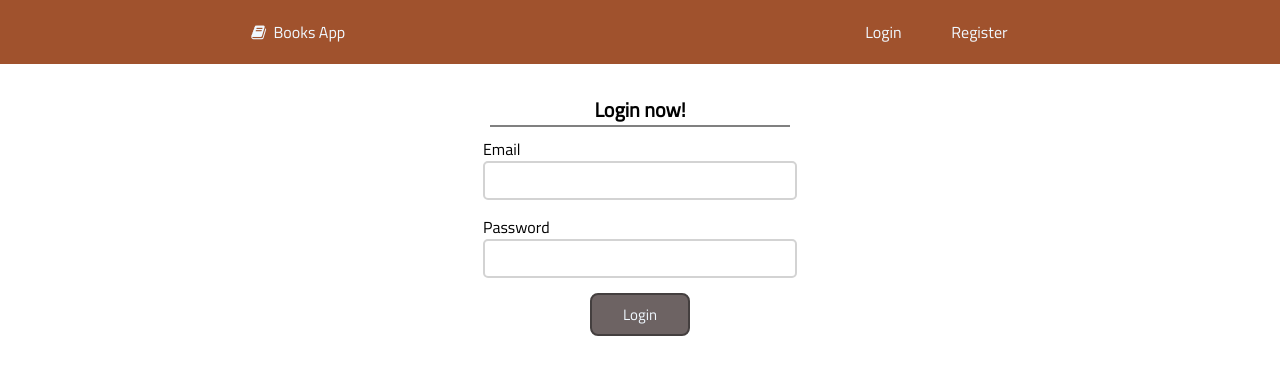
After one commit to kejbi/Books-App, a Flask app: page /login in a window 1280 px wide. The commit adds this page. Shown: the top 375 px of the page. Run offline with Flask 2, Linux system fonts and the light colour scheme.

Commit message:
Login added, db in register/login

```diff
--- a/booksapp/__init__.py
+++ b/booksapp/__init__.py
@@ -1,9 +1,13 @@
 from flask import Flask
 from flask_sqlalchemy import SQLAlchemy
+from flask_bcrypt import Bcrypt
+from flask_login import LoginManager
 
 app = Flask(__name__)
 app.config['SECRET_KEY'] = '5bb9cf80d3f02f9603bf70d8d4fa1d7017bf1e09a94e5935'
 app.config['SQLALCHEMY_DATABASE_URI'] = 'sqlite:///books.db'
 db = SQLAlchemy(app)
+bcrypt = Bcrypt(app)
+login_manager = LoginManager(app)
 
 from booksapp import routes
--- a/booksapp/forms.py
+++ b/booksapp/forms.py
@@ -1,6 +1,7 @@
 from flask_wtf import FlaskForm
 from wtforms import StringField, PasswordField, SubmitField
-from wtforms.validators import DataRequired, Length, Email, EqualTo
+from wtforms.validators import DataRequired, Length, Email, EqualTo, ValidationError
+from booksapp.models import User
 
 class RegistrationForm(FlaskForm):
     username = StringField('Username', validators=[DataRequired(), Length(min=2, max=25)])
@@ -9,6 +10,16 @@ class RegistrationForm(FlaskForm):
     confirm_password = PasswordField('Confirm Password', validators=[DataRequired(), EqualTo('password')])
     submit = SubmitField('Sign up')
 
+    def validate_username(self, username):
+        user = User.query.filter_by(username=username.data).first()
+        if user:
+            raise ValidationError('That username is taken.')
+
+    def validate_email(self, email):
+        user = User.query.filter_by(email=email.data).first()
+        if user:
+            raise ValidationError('That email is taken.')
+
 class LoginForm(FlaskForm):
     email = StringField('Email', validators=[DataRequired(), Email()])
     password = PasswordField('Password', validators=[DataRequired()])
--- a/booksapp/routes.py
+++ b/booksapp/routes.py
@@ -1,6 +1,8 @@
-from booksapp import app
-from flask import render_template, url_for, flash
-from booksapp.forms import RegistrationForm
+from booksapp import app, db, bcrypt
+from flask import render_template, url_for, flash, redirect
+from booksapp.forms import RegistrationForm, LoginForm
+from booksapp.models import User
+from flask_login import login_user, current_user, logout_user
 
 @app.route('/')
 @app.route('/start')
@@ -9,7 +11,40 @@ def start():
 
 @app.route('/register', methods=['GET', 'POST'])
 def register():
+    if current_user.is_authenticated:
+        return render_template('start')
+
     form = RegistrationForm()
     if form.validate_on_submit():
+        hashed_password = bcrypt.generate_password_hash(form.password.data)
+        user = User(username=form.username.data, email=form.email.data, password=hashed_password)
+        db.session.add(user)
+        db.session.commit()
         flash(f'Account created for {form.username.data}','success')
+        return redirect(url_for('login'))
     return render_template('register.html', form = form)
+
+@app.route('/login', methods=['GET', 'POST'])
+def login():
+    if current_user.is_authenticated:
+        return render_template('start')
+
+    form = LoginForm()
+    if form.validate_on_submit():
+        user = User.query.filter_by(email = form.email.data).first()
+        if user and bcrypt.check_password_hash(user.password, form.password.data):
+            login_user(user)
+            return redirect(url_for('start'))
+        else:
+            flash('Login unsuccessfull. Bad email or password', 'fail')
+
+    return render_template('login.html', form = form)
+
+@app.route('/logout')
+def logout():
+    logout_user()
+    return redirect(url_for('start'))
+
+@app.route('/account')
+def account():
+    return render_template('start.html')
--- a/booksapp/static/css/style.css
+++ b/booksapp/static/css/style.css
@@ -101,6 +101,10 @@ nav a {
     cursor: pointer;
 }
 
+.incorrect-feedback {
+    color: crimson;
+}
+
 .alert {
     width: 60%;
     margin: auto;
--- a/booksapp/templates/layout.html
+++ b/booksapp/templates/layout.html
@@ -14,8 +14,13 @@
     <nav>
         <div class="logo"><a href="{{ url_for('start') }}"><i class="icon-book"></i> Books App</a></div>
         <ul>
-            <li><a href="#">Login</a></li>
-            <li><a href="{{ url_for('register') }}">Register</a></li>
+            {% if current_user.is_authenticated %}
+                <li><a href="{{ url_for('account') }}">Account</a></li>
+                <li><a href="{{ url_for('logout') }}">Logout</a></li>
+            {% else %}
+                <li><a href="{{ url_for('login') }}">Login</a></li>
+                <li><a href="{{ url_for('register') }}">Register</a></li>
+            {% endif %}
         </ul>
     </nav>
     {% with messages = get_flashed_messages(with_categories=true) %}
--- /dev/null
+++ b/booksapp/templates/login.html
@@ -0,0 +1,43 @@
+{% extends "layout.html" %}
+
+{% block content %}
+    <div class="page">
+        <form method="POST" action="">
+            {{form.hidden_tag()}}
+            <div class="form">
+                <legend class="legend">Login now!</legend>
+                <div class="form-group">
+                        {{ form.email.label(class="form-label") }}
+
+                        {% if form.email.errors %}
+                            {{ form.email(class="form-input incorrect") }}
+                            <div class="incorrect-feedback">
+                                {% for error in form.email.errors %}
+                                    <span>{{ error }}</span>
+                                {% endfor %}
+                            </div>
+                        {% else %}
+                            {{ form.email(class="form-input") }}
+                        {% endif %}
+                </div>
+                <div class="form-group">
+                        {{ form.password.label(class="form-label") }}
+
+                        {% if form.password.errors %}
+                            {{ form.password(class="form-input incorrect") }}
+                            <div class="incorrect-feedback">
+                                {% for error in form.password.errors %}
+                                    <span>{{ error }}</span>
+                                {% endfor %}
+                            </div>
+                        {% else %}
+                            {{ form.password(class="form-input") }}
+                        {% endif %}
+                </div>
+                <div class="form-group">
+                        {{ form.submit(class="button ") }}
+                </div>
+            </div>
+        </form>
+    </div>
+{% endblock %}
```
Also changed, not shown: booksapp/models.py (+9 -4 lines), booksapp/books.db.
